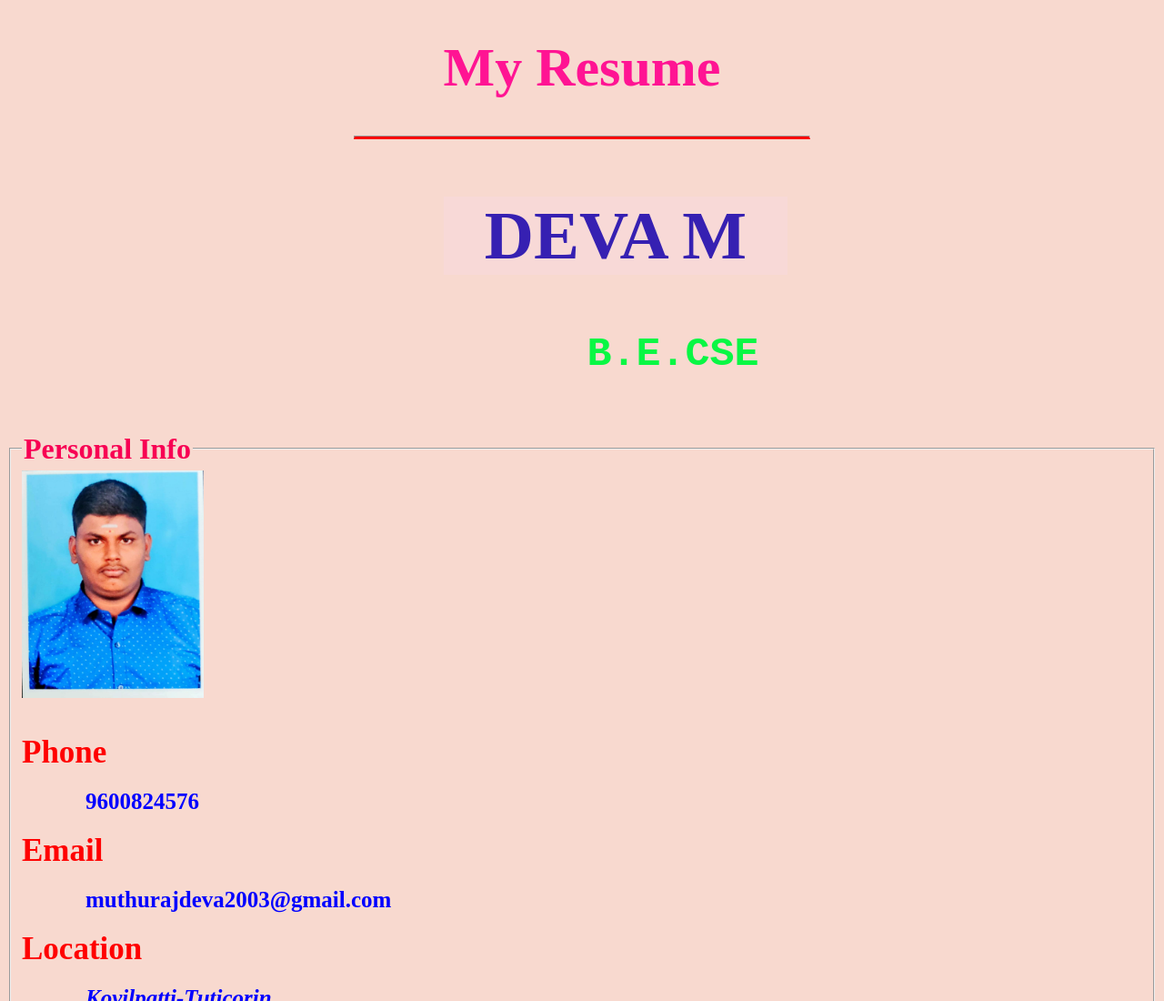
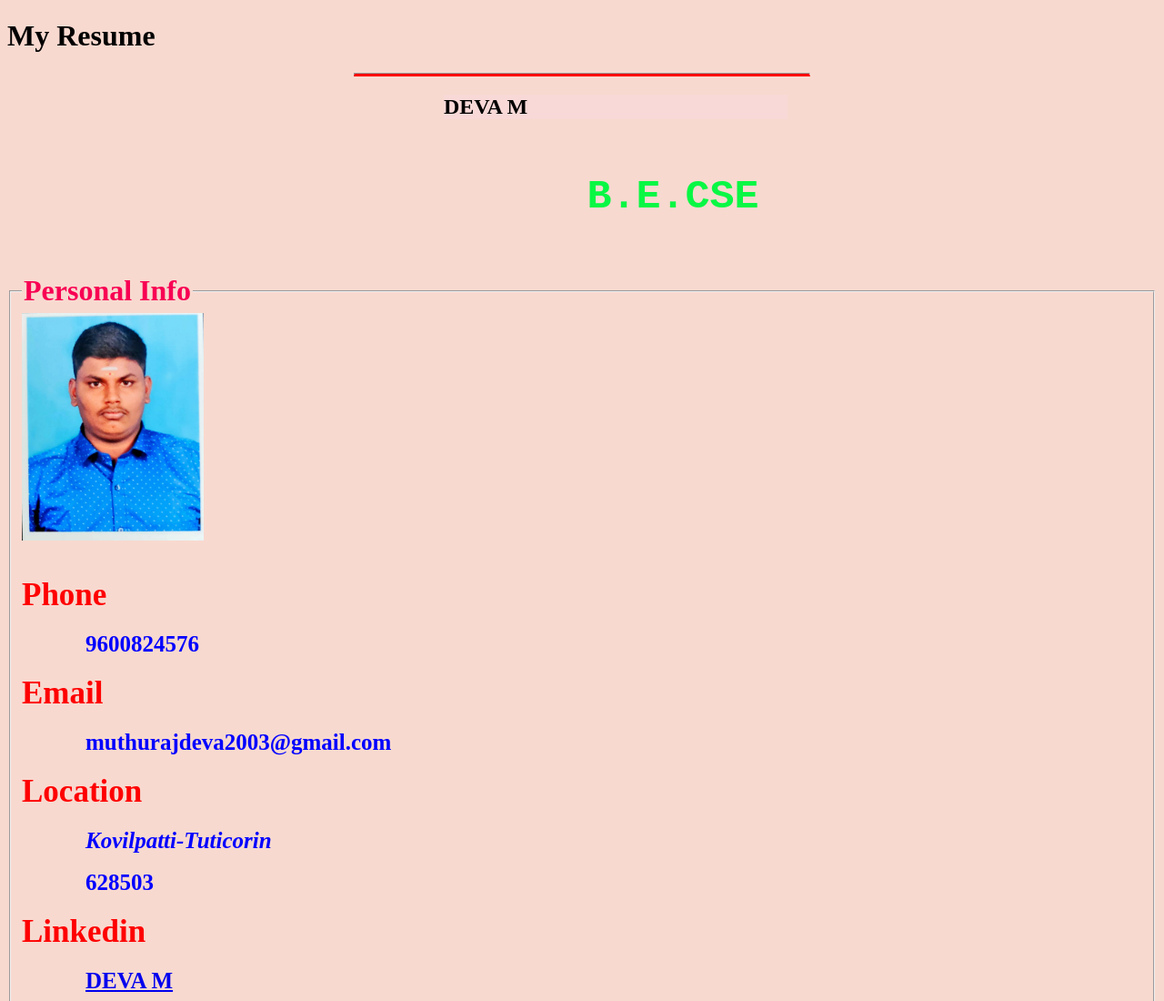
Before and after one commit to DEVA-M/Resume, a plain HTML site: page index.html in a window 1280 px wide. Shown: the top 1100 px of the page at 91% size. Drawn offline with Linux system fonts and the light colour scheme.

Commit message:
index.html

```diff
--- a/index.html
+++ b/index.html
@@ -7,9 +7,9 @@
         <link rel="stylesheet" href="style.css">
     </head>
     <body>
-        <h1 style="color: deeppink; font-size: 60px; font-family: 'Times New Roman'; text-align: center;">My Resume</h1>
+        <h1>My Resume</h1>
         <hr>
-        <h2 style="color: rgb(54, 32, 178); font-size: 75px; text-align: center;">DEVA M</h2>
+        <h2>DEVA M</h2>
         <h4><abbr title="B.E. Computer Science and Engineering">B.E.CSE</abbr></h4>
         <fieldset>
             <legend >Personal Info</legend>
```
